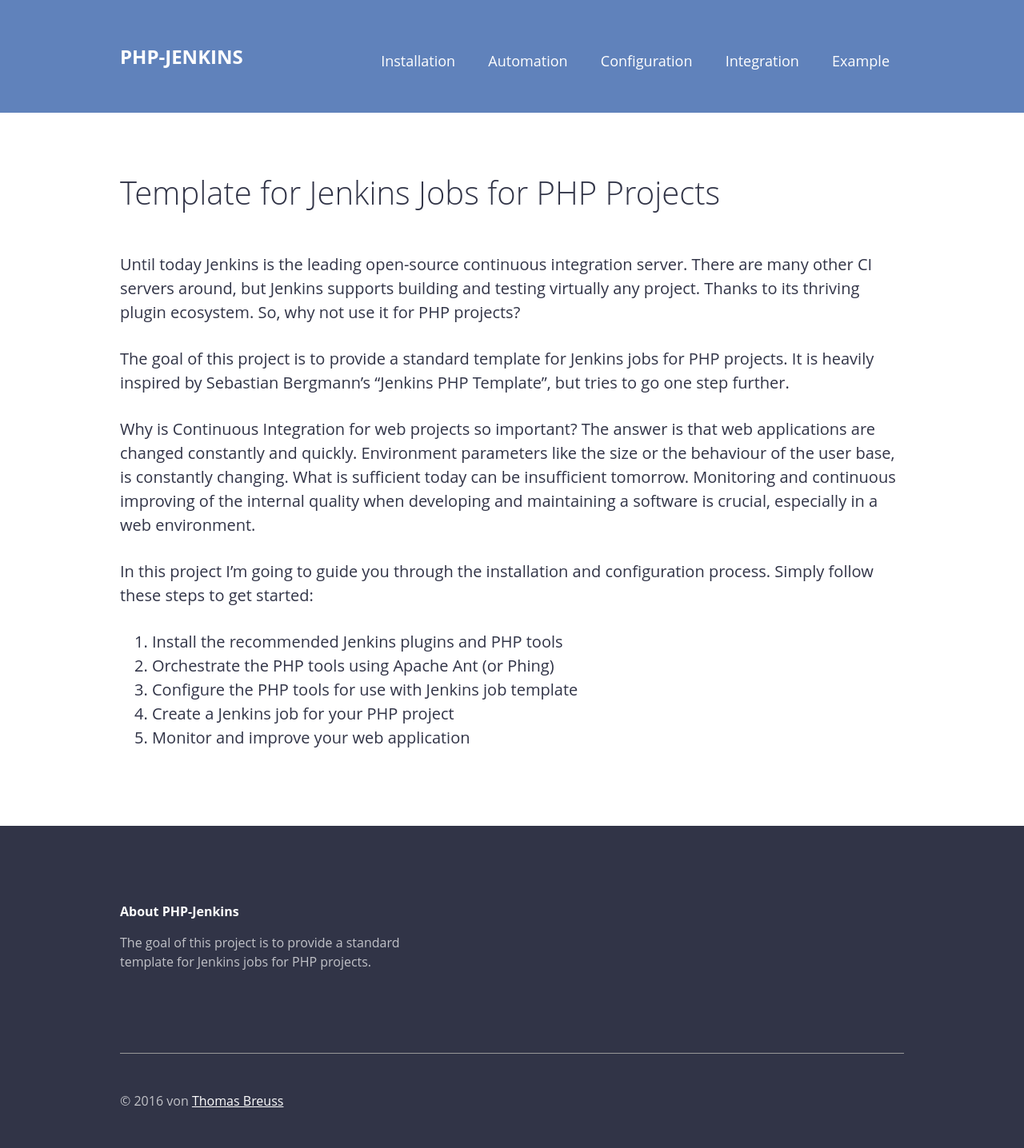
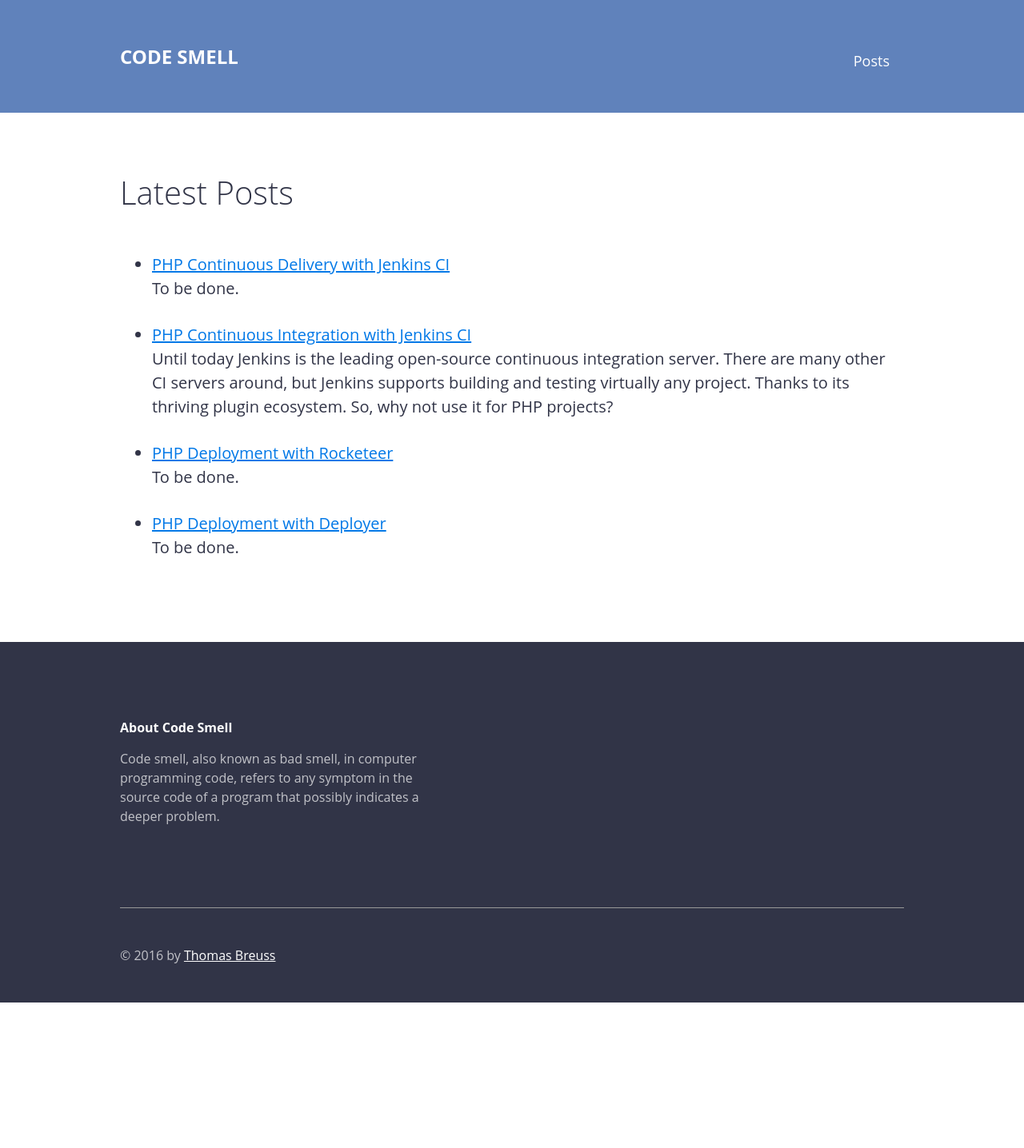
Before and after one commit to code-smell/code-smell.github.io, a Jekyll site: the page built from index.md, in a window 1280 px wide. Shown: the whole page at 80% size. Built offline with Jekyll 4.4.1, drawn with Linux system fonts in a browser that asks for light colours; after the commit the page ends 1254 px from its top, so only the background shows below that.

Commit message:
Under construction ;-)

```diff
--- a/_layouts/default.html
+++ b/_layouts/default.html
@@ -21,13 +21,9 @@
     <div class="header">
         <div class="container">
             <div class="pure-menu pure-menu-horizontal">
-                <a href="/" class="pure-menu-heading pure-menu-link">PHP-Jenkins</a>
+                <a href="/" class="pure-menu-heading pure-menu-link">CODE SMELL</a>
                 <ul class="pure-menu-list">
-                    <li class="pure-menu-item"><a class="pure-menu-link" href="/installation">Installation</a></li>
-                    <li class="pure-menu-item"><a class="pure-menu-link" href="/automation">Automation</a></li>
-                    <li class="pure-menu-item"><a class="pure-menu-link" href="/configuration">Configuration</a></li>
-                    <li class="pure-menu-item"><a class="pure-menu-link" href="/integration">Integration</a></li>
-                    <li class="pure-menu-item"><a class="pure-menu-link" href="/example">Example</a></li>
+                    <li class="pure-menu-item"><a class="pure-menu-link" href="/">Posts</a></li>
                 </ul>
             </div>
         </div>
@@ -43,8 +39,8 @@
         <div class="container">
             <div class="pure-g">
                 <div class="pure-u-1 pure-u-md-1-2 footer-about">
-                    <h3>About PHP-Jenkins</h3>
-                    <p>The goal of this project is to provide a standard template for Jenkins jobs for PHP projects.</p>
+                    <h3>About Code Smell</h3>
+                    <p>Code smell, also known as bad smell, in computer programming code, refers to any symptom in the source code of a program that possibly indicates a deeper problem.</p>
                 </div>
                 <!--
                 <div class="pure-u-1 pure-u-md-1-4 footer-links">
@@ -64,7 +60,7 @@
             <hr>
             <div class="pure-g">
                 <div class="pure-u-1 footer-copyright">
-                    &copy; 2016 von <a target="_blank" href="https://github.com/tbreuss">Thomas Breuss</a>
+                    &copy; 2016 by <a target="_blank" href="https://github.com/tbreuss">Thomas Breuss</a>
                 </div>
             </div>
         </div>
--- /dev/null
+++ b/_posts/2016-10-15-continuous-delivery-with-jenkins.md
@@ -0,0 +1,6 @@
+---
+layout: post
+title: PHP Continuous Delivery with Jenkins CI
+---
+
+To be done.
--- a/index.md
+++ b/index.md
@@ -3,18 +3,13 @@ layout: default
 title: Template for Jenkins Jobs for PHP Projects
 ---
 
-# Template for Jenkins Jobs for PHP Projects
+# Latest Posts
 
-Until today Jenkins is the leading open-source continuous integration server. There are many other CI servers around, but Jenkins supports building and testing virtually any project. Thanks to its thriving plugin ecosystem. So, why not use it for PHP projects?
-
-The goal of this project is to provide a standard template for Jenkins jobs for PHP projects. It is heavily inspired by Sebastian Bergmann's "Jenkins PHP Template", but tries to go one step further.
-
-Why is Continuous Integration for web projects so important? The answer is that web applications are changed constantly and quickly. Environment parameters like the size or the behaviour of the user base, is constantly changing. What is sufficient today can be insufficient tomorrow. Monitoring and continuous improving of the internal quality when developing and maintaining a software is crucial, especially in a web environment.
-
-In this project I'm going to guide you through the installation and configuration process. Simply follow these steps to get started:
-
-1. Install the recommended Jenkins plugins and PHP tools
-2. Orchestrate the PHP tools using Apache Ant (or Phing)
-3. Configure the PHP tools for use with Jenkins job template
-4. Create a Jenkins job for your PHP project
-5. Monitor and improve your web application
+<ul>
+  {% for post in site.posts %}
+    <li>
+      <a href="{{ post.url }}">{{ post.title }}</a>
+      {{ post.excerpt }}
+    </li>
+  {% endfor %}
+</ul>
```
Also changed, not shown: _posts/2016-10-08-continuous-delivery-with-jenkins.md (deleted, +0 -6 lines), _posts/2016-10-08-deployment-with-deployer.md (+1 -1 lines), _posts/2016-10-08-deployment-with-rocketeer.md (+1 -1 lines), posts.md (deleted, +0 -15 lines), README.md, _backup/automation.md (renamed from automation.md), _backup/configuration.md (renamed from configuration.md), _backup/example.md (renamed from example.md), _backup/installation.md (renamed from installation.md), _backup/integration.md (renamed from integration.md), _backup/support.md (renamed from support.md).
